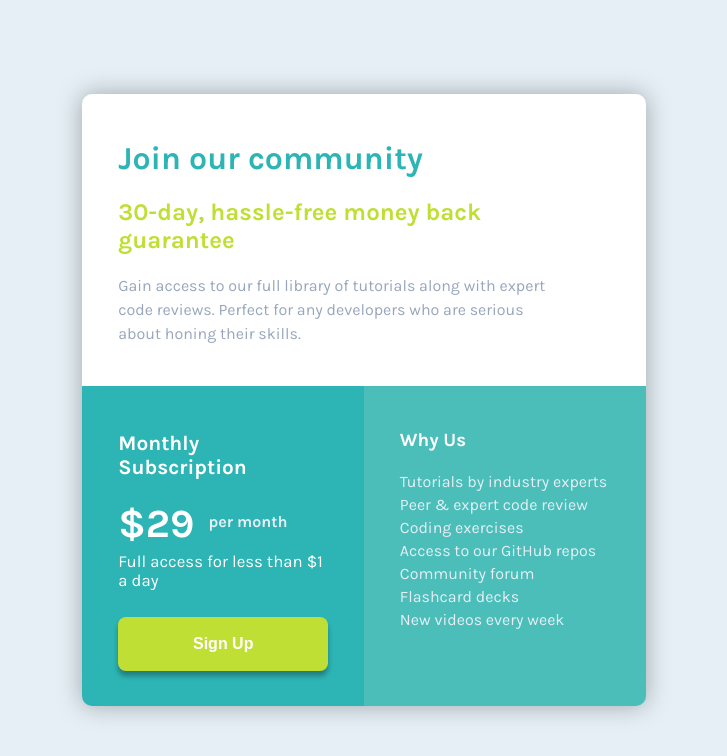
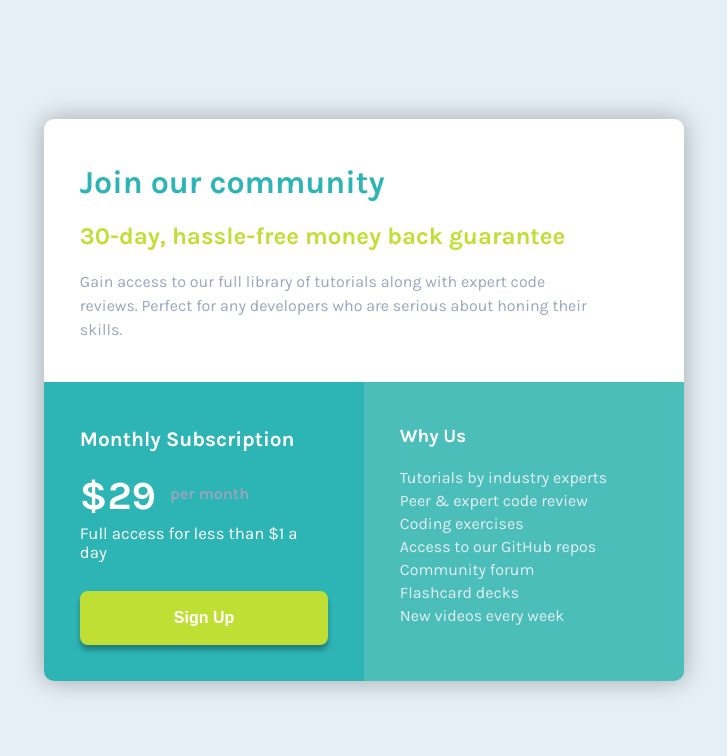
Before and after one commit to asifm37/FrontEndMentor, a plain HTML site: page single-price-grid/index.html in a window 1280 px wide. Shown: the whole page, without its empty margins (276-1003 px from the left). Drawn offline with Linux system fonts and the light colour scheme.

Commit message:
Minor Update

```diff
--- a/single-price-grid/styles.css
+++ b/single-price-grid/styles.css
@@ -25,7 +25,7 @@ body {
 main {
   min-height: 100vh;
   display: grid;
-  grid-template-columns: repeat(2, 22vw);
+  grid-template-columns: repeat(2, 25vw);
   place-content: center;
   filter: drop-shadow(0 0 0.75rem rgb(0 0 0 / 0.3));
 }
@@ -83,7 +83,7 @@ main>div {
 }
 
 .price-text {
-  color: var(--light-gray);
+  color: var(--gray-blue);
   padding-left: 10px;
 }
 
```
